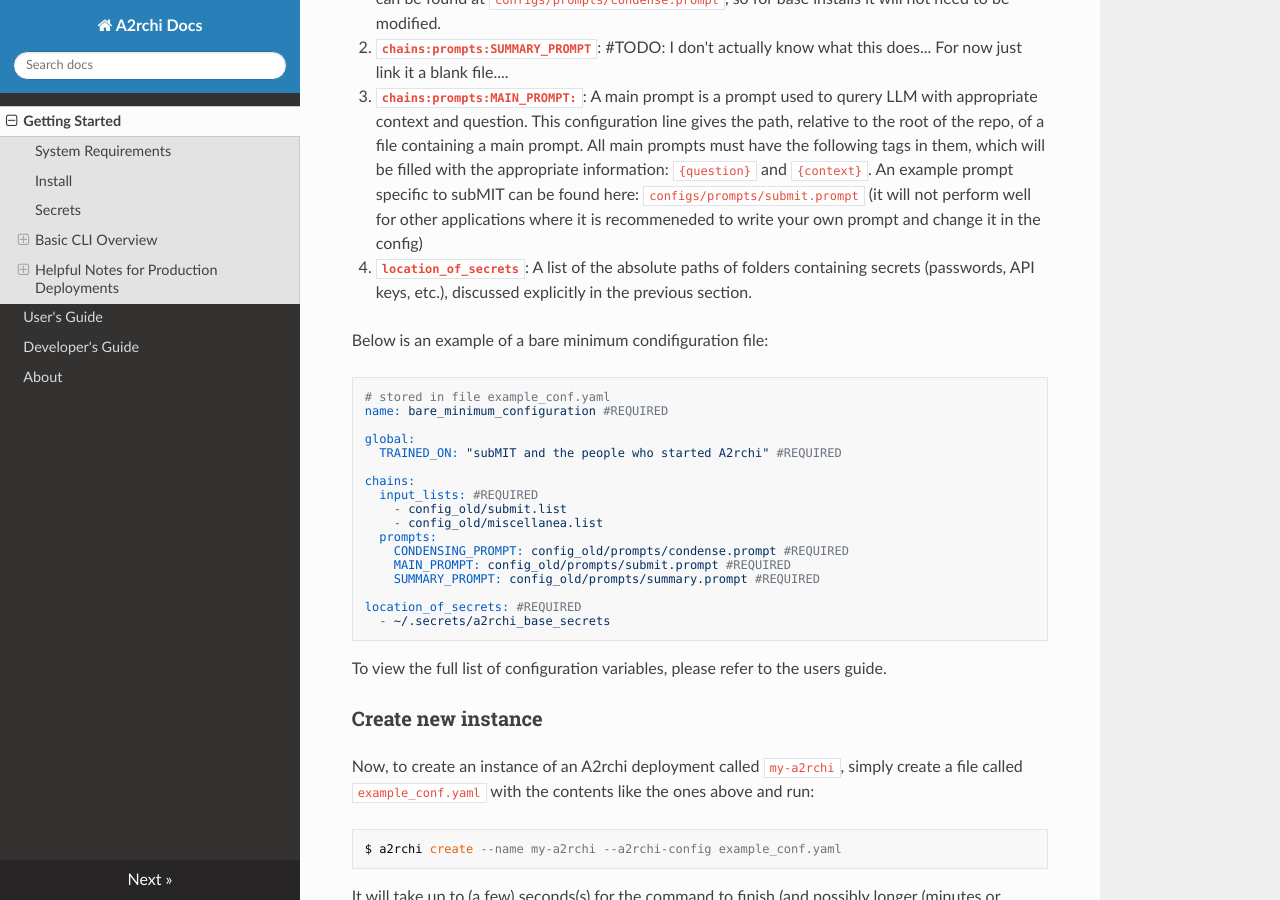
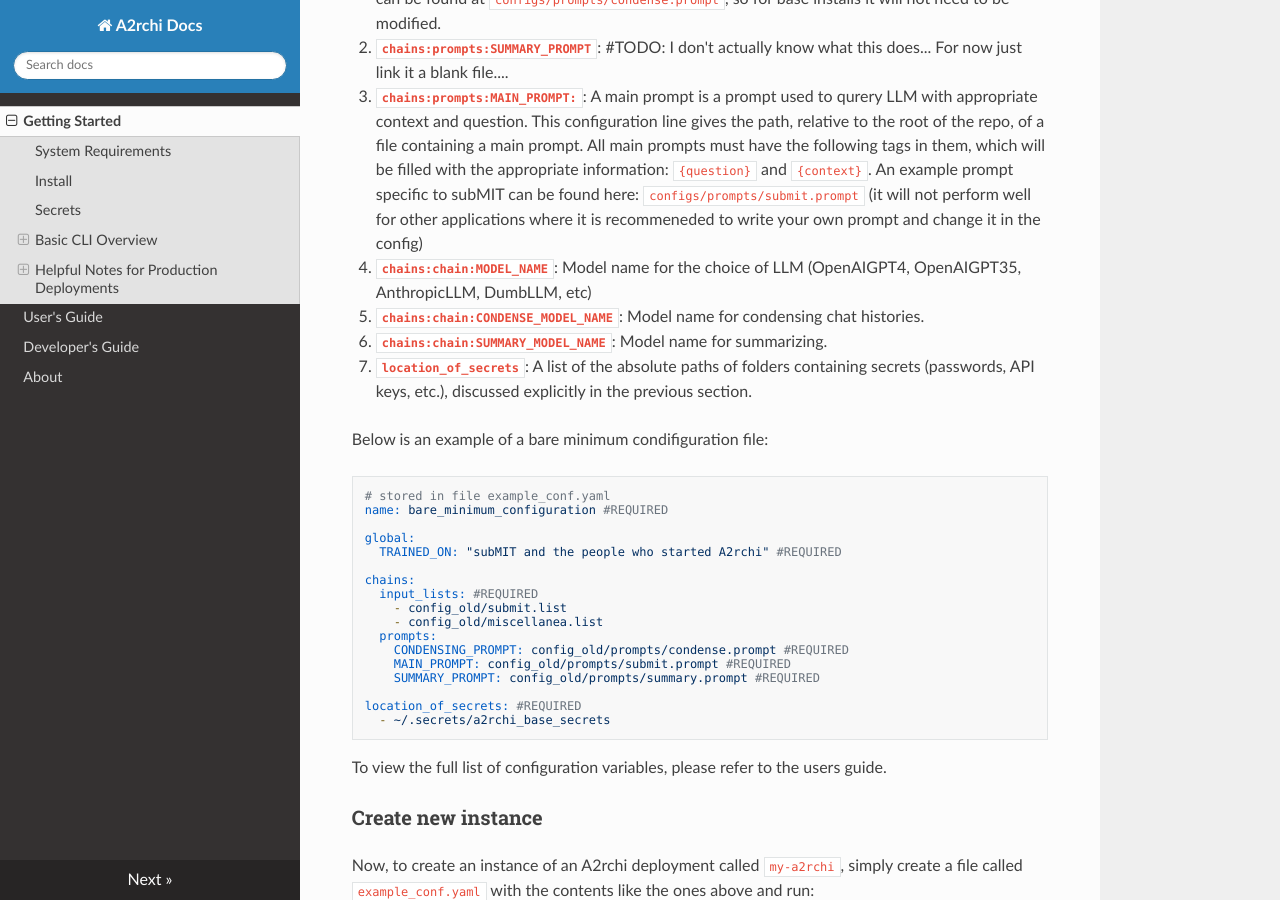
Before and after one commit to mit-submit/A2rchi, an MkDocs documentation site: the page built from docs/docs/index.md, in a window 1280 px wide and 900 px high, scrolled down 2482 px. Built offline with MkDocs 1.6.1, drawn with Linux system fonts in a browser that asks for light colours; nearby versions of some CDN libraries.

Commit message:
new requirements for config file in docs

````diff
--- a/docs/docs/index.md
+++ b/docs/docs/index.md
@@ -80,7 +80,13 @@
 
 6. **`chains:prompts:MAIN_PROMPT:`**: A main prompt is a prompt used to qurery LLM with appropriate context and question. This configuration line gives the path, relative to the root of the repo, of a file containing a main prompt. All main prompts must have the following tags in them, which will be filled with the appropriate information: `{question}` and `{context}`. An example prompt specific to subMIT can be found here: `configs/prompts/submit.prompt` (it will not perform well for other applications where it is recommeneded to write your own prompt and change it in the config)
 
-7. **`location_of_secrets`**: A list of the absolute paths of folders containing secrets (passwords, API keys, etc.), discussed explicitly in the previous section.
+7. **`chains:chain:MODEL_NAME`**: Model name for the choice of LLM (OpenAIGPT4, OpenAIGPT35, AnthropicLLM, DumbLLM, etc)
+
+8. **`chains:chain:CONDENSE_MODEL_NAME`**: Model name for condensing chat histories.
+
+9. **`chains:chain:SUMMARY_MODEL_NAME`**: Model name for summarizing.
+
+10. **`location_of_secrets`**: A list of the absolute paths of folders containing secrets (passwords, API keys, etc.), discussed explicitly in the previous section.
 
 Below is an example of a bare minimum condifiguration file:
 ```
````
